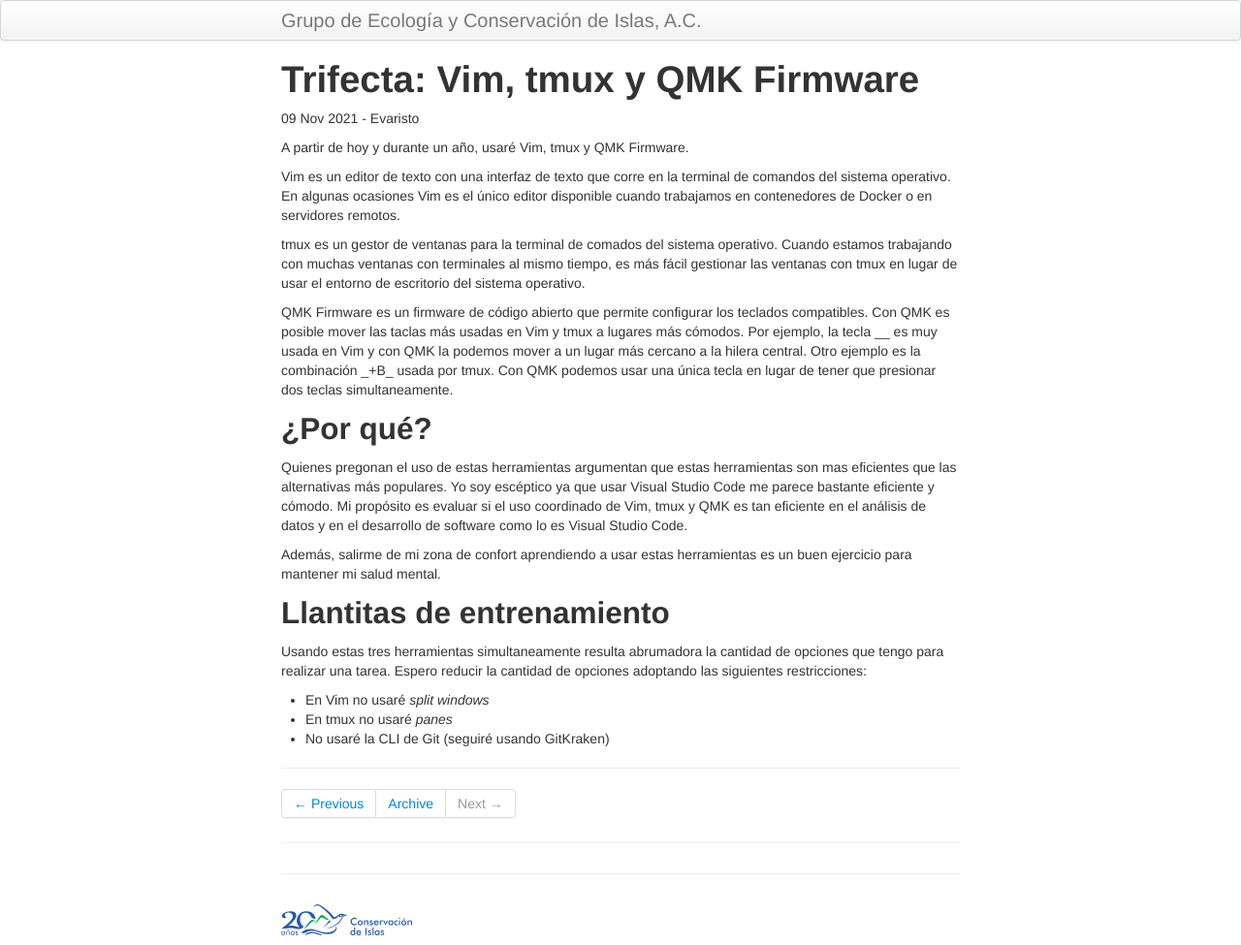
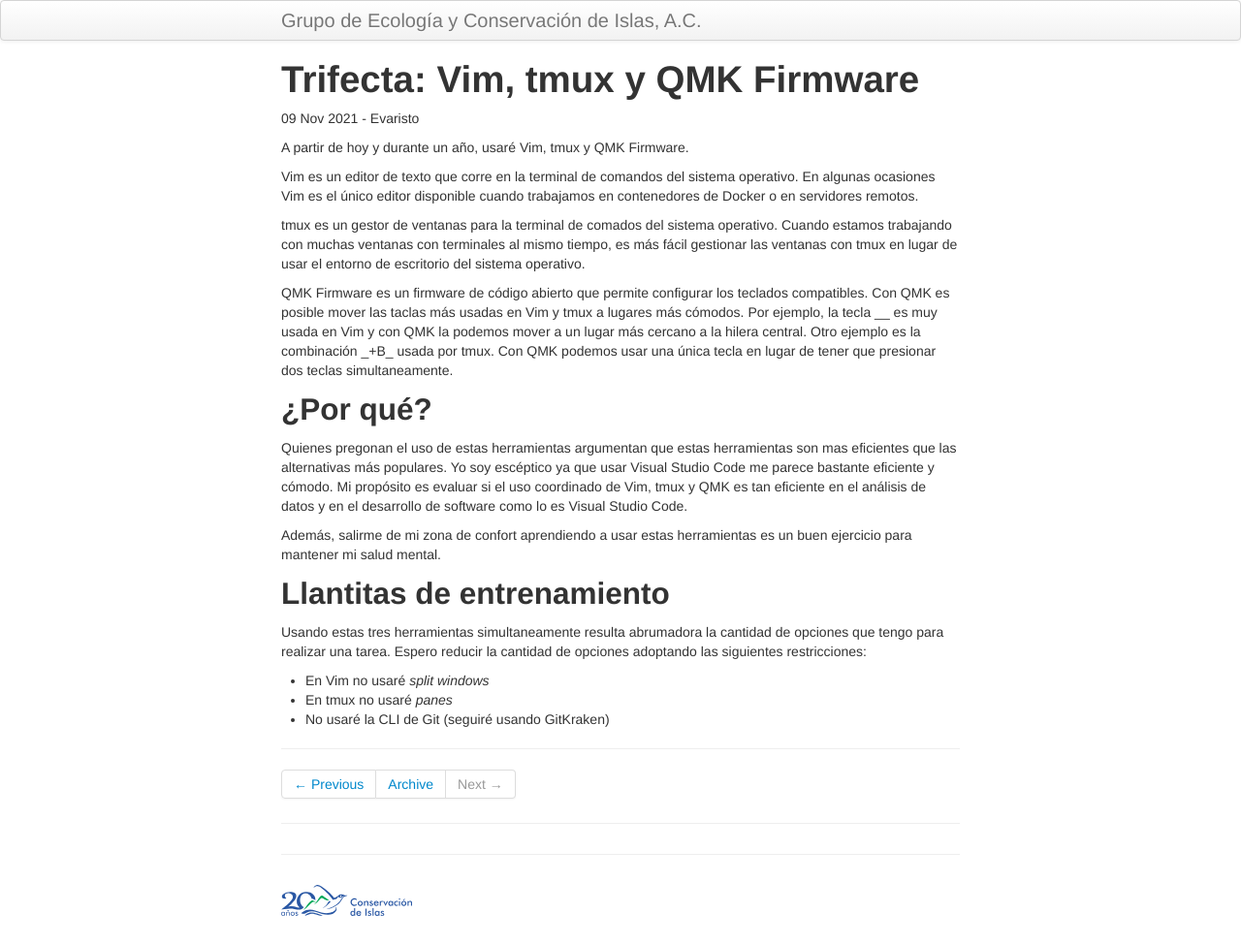
Before and after one commit to LizethMReyes/islasgeci.github.io, a Jekyll site: the page built from _posts/2021-11-09-trifecta.md, in a window 1280 px wide. Shown: the whole page at 97% size. Built offline with Jekyll 4.4.1, drawn with Linux system fonts in a browser that asks for light colours.

Commit message:
✍️ Deja de repetir la palabra texto

```diff
--- a/_posts/2021-11-09-trifecta.md
+++ b/_posts/2021-11-09-trifecta.md
@@ -7,9 +7,9 @@
 
 A partir de hoy y durante un año, usaré Vim, tmux y QMK Firmware.
 
-Vim es un editor de texto con una interfaz de texto que corre en la terminal de comandos del sistema
-operativo. En algunas ocasiones Vim es el único editor disponible cuando trabajamos en contenedores
-de Docker o en servidores remotos.
+Vim es un editor de texto que corre en la terminal de comandos del sistema operativo. En algunas
+ocasiones Vim es el único editor disponible cuando trabajamos en contenedores de Docker o en
+servidores remotos.
 
 tmux es un gestor de ventanas para la terminal de comados del sistema operativo. Cuando estamos
 trabajando con muchas ventanas con terminales al mismo tiempo, es más fácil gestionar las ventanas
```
